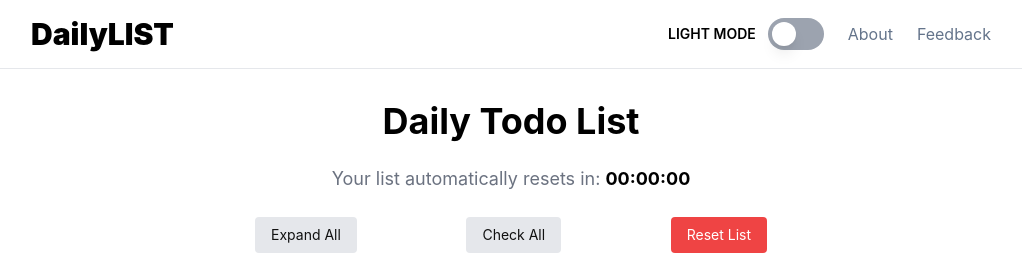
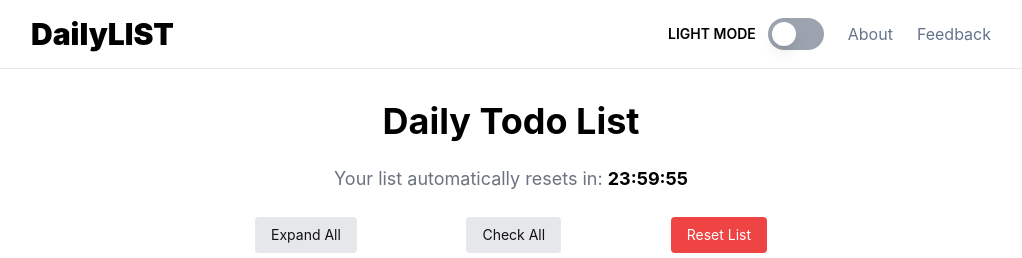
Before and after one commit to dwalkerwd7/DailyLIST, a React (Vite) app in the folder client/: page / in a window 1280 px wide. Shown: the top 258 px of the page, without its empty margins (129-1151 px from the left). Built offline with nearby package versions, Linux system fonts and the light colour scheme.

Commit message:
implemented front-end of ResetTimer

```diff
--- a/client/src/components/ResetTimer.tsx
+++ b/client/src/components/ResetTimer.tsx
@@ -1,5 +1,30 @@
+import { useState, useEffect } from "react";
+
 export default function ResetTimer() {
-    return (
-        <span className="font-bold text-primary-text">00:00:00</span>
+    const [timeLeft, setTimeLeft] = useState(-1);
+
+    useEffect(() => {
+        setTimeLeft(24 * 3600);
+        const interval = setInterval(() => {
+            setTimeLeft((prev) => prev - 1);
+        }, 1000);
+        return () => clearInterval(interval);
+    }, []);
+
+    const timeLeftFormatString = () => {
+        if (timeLeft < 0) {
+            return "--:--:--";
+        }
+
+        const hours = Math.floor(timeLeft / 3600);
+        const minutes = Math.floor((timeLeft % 3600) / 60);
+        const seconds = timeLeft % 60;
+        return `${hours.toString().padStart(2, "0")}:${minutes.toString().padStart(2, "0")}:${seconds.toString().padStart(2, "0")}`;
+    };
+
+    return timeLeft >= 0 ? (
+        <span className="font-bold text-primary-text">{timeLeftFormatString()}</span>
+    ) : (
+        <span className="font-bold text-primary-text">--:--:--</span>
     );
 }
```
